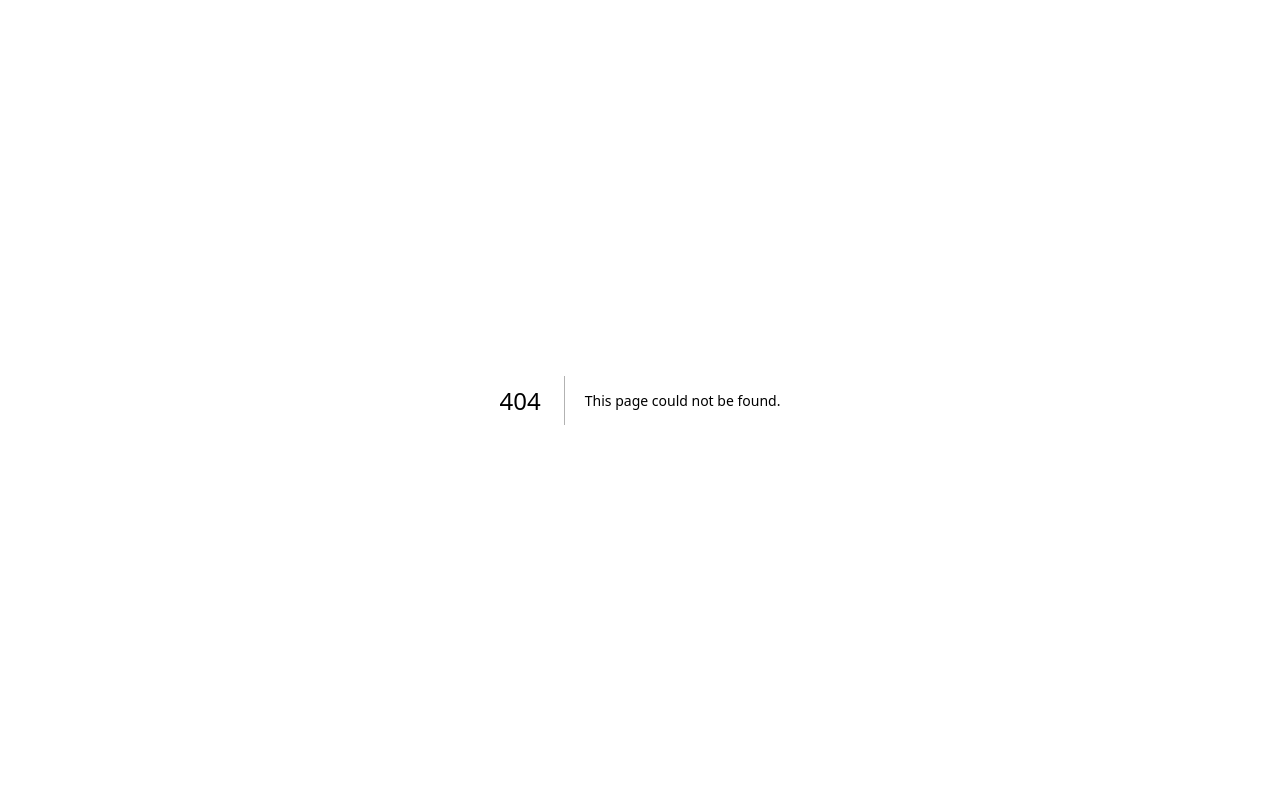
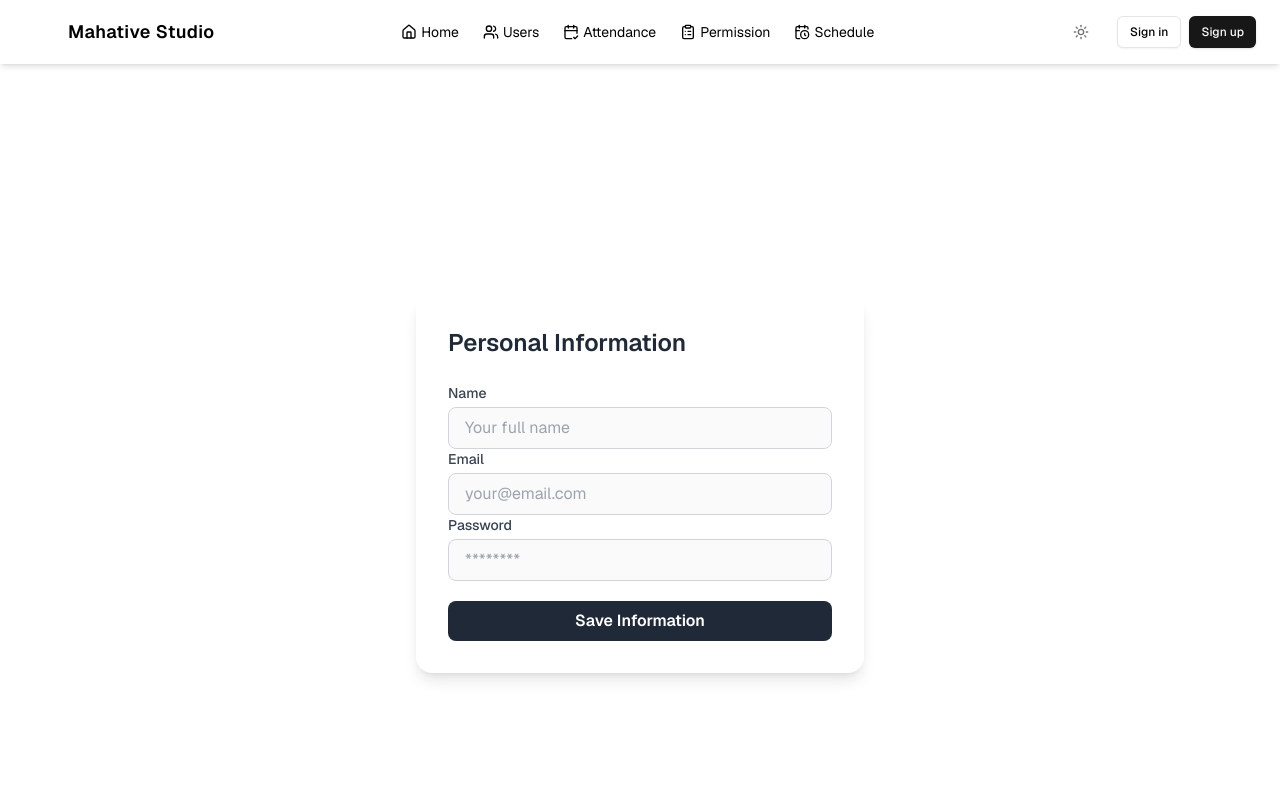
Before and after one commit to ghazwanz/attendance, a Next.js app: page /protected/input_user in a window 1280 px wide. Before the commit this address had no page. Shown: the top 800 px of the page. Built offline with nearby package versions, Linux system fonts and the light colour scheme; no server answers.

Commit message:
update input user to tabel user

```diff
--- /dev/null
+++ b/app/protected/input_user/page.tsx
@@ -0,0 +1,75 @@
+import React from 'react';
+
+function ProfileForm() {
+  return (
+    <div className="min-h-screen flex items-center justify-center px-4">
+      <div className="bg-white shadow-lg rounded-2xl p-8 w-full max-w-md">
+        <h2 className="text-2xl font-semibold text-gray-800 mb-6">Personal Information</h2>
+
+        <form className="space-y-5">
+          {/* Name */}
+          <div>
+  {/* Name */}
+  <div>
+    <label
+      htmlFor="name"
+      className="block text-sm font-medium text-gray-700 dark:text-gray-200"
+    >
+      Name
+    </label>
+    <input
+      type="text"
+      id="name"
+      placeholder="Your full name"
+      className="mt-1 w-full px-4 py-2 border border-gray-300 dark:border-gray-600 rounded-lg bg-zinc-50 dark:bg-zinc-800 text-gray-900 dark:text-white focus:outline-none focus:ring-2 focus:ring-gray-400 dark:focus:ring-gray-600"
+    />
+  </div>
+
+  {/* Email */}
+  <div>
+    <label
+      htmlFor="email"
+      className="block text-sm font-medium text-gray-700 dark:text-gray-200"
+    >
+      Email
+    </label>
+    <input
+      type="email"
+      id="email"
+      placeholder="your@email.com"
+      className="mt-1 w-full px-4 py-2 border border-gray-300 dark:border-gray-600 rounded-lg bg-zinc-50 dark:bg-zinc-800 text-gray-900 dark:text-white focus:outline-none focus:ring-2 focus:ring-gray-400 dark:focus:ring-gray-600"
+    />
+  </div>
+
+  {/* Password */}
+  <div>
+    <label
+      htmlFor="password"
+      className="block text-sm font-medium text-gray-700 dark:text-gray-200"
+    >
+      Password
+    </label>
+    <input
+      type="password"
+      id="password"
+      placeholder="********"
+      className="mt-1 w-full px-4 py-2 border border-gray-300 dark:border-gray-600 rounded-lg bg-zinc-50 dark:bg-zinc-800 text-gray-900 dark:text-white focus:outline-none focus:ring-2 focus:ring-gray-400 dark:focus:ring-gray-600"
+    />
+  </div>
+</div>
+
+
+          {/* Button */}
+          <button
+            type="submit"
+            className="w-full bg-gray-800 hover:bg-gray-900 text-white font-semibold py-2 rounded-lg transition duration-200"
+          >
+            Save Information
+          </button>
+        </form>
+      </div>
+    </div>
+  );
+}
+
+export default ProfileForm;
--- a/app/protected/users/page.tsx
+++ b/app/protected/users/page.tsx
@@ -1,9 +1,10 @@
 // 'use client'
 // import React, { useEffect, useState } from 'react'
 import { createClient } from '@/lib/supabase/server';
-import { LucidePencil, Trash2 } from 'lucide-react';
+import { LucidePencil, Plus, Trash2 } from 'lucide-react';
 import { User } from '@/lib/type';
-import { redirect } from 'next/navigation';
+import { redirect} from 'next/navigation';
+import Link from 'next/link';
 
 const page = async () => {
       const supabase = await createClient();
@@ -14,7 +15,6 @@
       if (error) {
           redirect("/auth/login");
       }
-
   return (
     <div className=" rounded-2xl shadow-lg dark:shadow-white/20 p-8">
       <div className="mb-6 flex items-center justify-between">
@@ -22,7 +22,15 @@
           <h2 className="text-3xl font-bold">📋 Tabel User</h2>
           <p className="text-gray-500 mt-1">Data pengguna yang terdaftar di sistem</p>
         </div>
+        <Link
+      href="input_user"
+      className="inline-flex items-center gap-2 bg-blue-600 hover:bg-blue-700 text-white px-4 py-2 rounded-lg transition text-sm font-medium">
+      <Plus className="w-4 h-4" />
+      Tambah Pengguna
+      </Link>
       </div>
+
+
 
       <div className="overflow-x-auto rounded-lg   border border-gray-200">
         <table className="min-w-full text-sm ">
```
